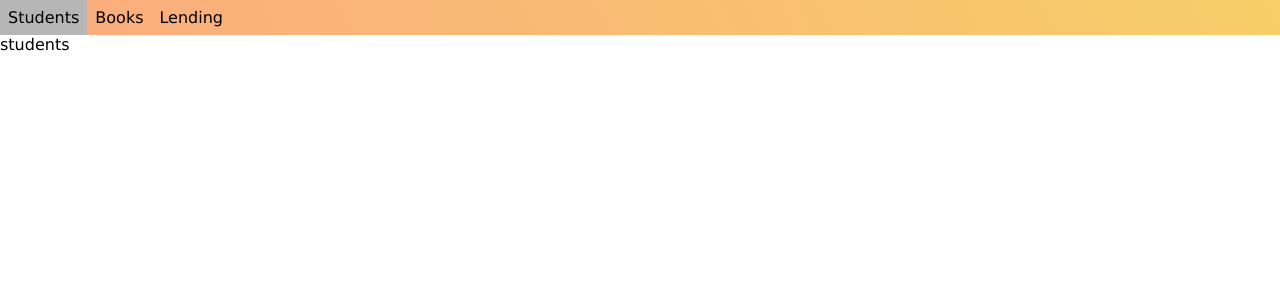
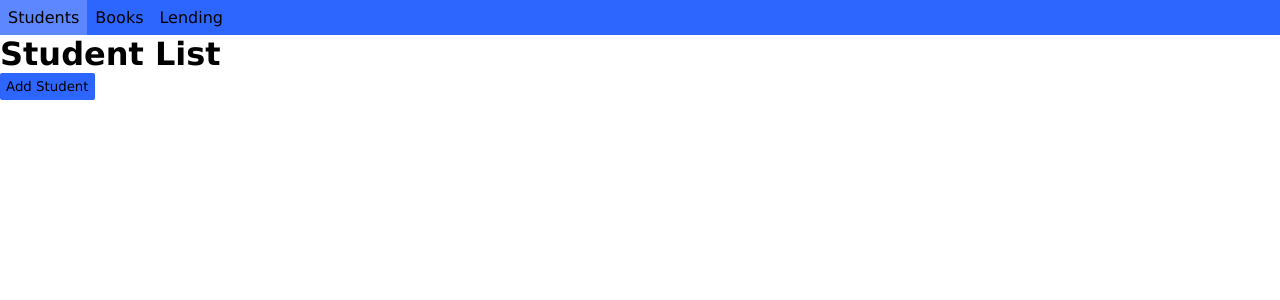
Before and after one commit to Darwin073100/library-university-frontend, a React app: page / in a window 1280 px wide. Shown: the top 300 px of the page. Built offline with nearby package versions, Linux system fonts and the light colour scheme.

Commit message:
modal by student

```diff
--- /dev/null
+++ b/src/components/Button.jsx
@@ -0,0 +1,10 @@
+import React from 'react'
+import '../styles/Button.scss';
+
+function Button({style,click,text}) {
+  return (
+    <button className={`btn ${style}`} onClick={click}>{text}</button>
+  )
+}
+
+export { Button };
--- a/src/components/NavBar.jsx
+++ b/src/components/NavBar.jsx
@@ -4,7 +4,7 @@ import '../styles/NavBar.scss';
 function NavBar(){
     return(
         <>
-            <nav class="nav-bar">
+            <nav className="nav-bar">
                 <ul>
                     <li><a href="/">Students</a></li>
                     <li><a href="/books">Books</a></li>
--- /dev/null
+++ b/src/containers/StudentModal.jsx
@@ -0,0 +1,44 @@
+import React from 'react'
+import '../styles/StudentModal.scss';
+
+function StudentModal() {
+  return (
+    <>
+    <div className="modal">
+            <form action="" className="form">
+                <div className="inputs">
+                    <label htmlFor="txtId">Id</label>
+                    <input type="number" name="" id="txtId" />
+                </div>
+                <div className="inputs">
+                    <label htmlFor="txtName">Name</label>
+                    <input type="text" name="" id="txtName" />
+                </div>
+                <div className="inputs">
+                    <label htmlFor="txtNumControl">Number of Control</label>
+                    <input type="number" name="" id="txtNumControl" />
+                </div>
+                <div className="inputs">
+                    <label htmlFor="txtAddress">Address</label>
+                    <input type="text" name="" id="txtAddress" />
+                </div>
+                <div className="inputs">
+                    <label htmlFor="txtEmail">Email</label>
+                    <input type="email" name="" id="txtEmail" />
+                </div>
+                <div className="inputs">
+                    <label htmlFor="txtDate">Date Birth</label>
+                    <input type="datetime-local" name="" id="txtDate" />
+                </div>
+                <div className="inputs">
+                    <button className="btn btn-primary">Create</button>
+                    <button className="btn btn-warning">Limpiar</button>
+                    <button className="btn btn-error">Salir</button>
+                </div>
+            </form>
+        </div>
+    </>
+  )
+}
+
+export { StudentModal };
--- a/src/pages/Students.jsx
+++ b/src/pages/Students.jsx
@@ -1,9 +1,29 @@
-import React from "react";
+import React, { useState } from "react";
+import { ReactDOM } from "react-dom/client";
+import { Button } from "../components/Button";
+import { StudentModal } from "../containers/StudentModal";
+import '../styles/Student.scss';
 
 function Students(){
+    const [modal, setmodal] = useState(false);
     return(
         <>
-        students
+        {modal ?
+            <div className="toggle">
+                <StudentModal />
+            </div>
+            :
+            null
+        }
+        <div className="content">
+            <h1>Student List</h1>
+            <Button
+                style='btn-primary'
+                text='Add Student'
+                click={()=> setmodal(!modal)}
+            />
+
+        </div>
         </>
     )
 }
--- /dev/null
+++ b/src/styles/Button.scss
@@ -0,0 +1,38 @@
+@import "./vars.scss";
+
+.btn {
+  padding: 6px;
+  border: none;
+  border-radius: 2px;
+}
+
+.btn-primary {
+  background: var(--color-primary);
+}
+.btn-primary:hover {
+  background: var(--color-primary-hover);
+}
+.btn-primary:active {
+  background: var(--color-primary);
+}
+
+.btn-warning {
+  background: var(--color-warning);
+}
+.btn-warning:hover {
+  background: var(--color-warning-hover);
+}
+.btn-warning:active {
+  background: var(--color-warning);
+}
+
+
+.btn-error {
+  background: var(--color-error);
+}
+.btn-error:hover {
+  background: var(--color-error-hover);
+}
+.btn-error:active {
+  background: var(--color-error);
+}
--- a/src/styles/NavBar.scss
+++ b/src/styles/NavBar.scss
@@ -1,7 +1,7 @@
-@import 'vars.scss';
+@import "vars.scss";
 
 .nav-bar {
-    background: var(--color-nav);
+  background: var(--color-primary);
 }
 .nav-bar ul {
   display: flex;
@@ -17,5 +17,8 @@
   padding: 8px;
 }
 .nav-bar ul li a:hover {
-    background-color: var(--color-hover);
+  background-color: var(--color-primary-hover);
 }
+.nav-bar ul li a:active {
+  background-color: var(--color-primary);
+}
--- /dev/null
+++ b/src/styles/Student.scss
@@ -0,0 +1,8 @@
+.toggle {
+  position: relative;
+}
+.content {
+  z-index: 1;
+  position: absolute;
+  width: 100%;
+}
--- /dev/null
+++ b/src/styles/StudentModal.scss
@@ -0,0 +1,26 @@
+.modal {
+  background-color: rgba(0, 0, 0, 0.384);
+  display: flex;
+  width: 100%;
+  height: 100vh;
+  z-index: 2;
+  position: absolute;
+  justify-content: center;
+  align-items: center;
+  display: none;
+}
+
+.form {
+  width: 400px;
+  height: 400px;
+  background: white;
+  border-radius: 8px;
+  padding: 8px;
+}
+.inputs {
+  padding: 8px;
+}
+.inputs input {
+  padding: 2px;
+  width: 100%;
+}
--- a/src/styles/vars.scss
+++ b/src/styles/vars.scss
@@ -1,8 +1,10 @@
 :root {
     --family: Verdana, Geneva, Tahoma, sans-serif;
-    --color-nav: linear-gradient(62deg, #fbab7e 0%, #f7ce68 100%);
-    --color-hover: #b6b6b6;
-    --color-primary: rgb(45, 101, 255);
-    --color-warning: rgb(255, 216, 45);
-    --color-error: rgb(255, 45, 45);
+    --color-nav: #2d65ff;
+    --color-primary: #2d65ff;
+    --color-primary-hover: #5c87ff;
+    --color-warning: #ffd82d;
+    --color-warning-hover: #ffec98;
+    --color-error: #ff2d2d;
+    --color-error-hover: #ff8a8a;
   }
```
Also changed, not shown: src/containers/FormStudent.jsx (deleted, +0 -9 lines), src/containers/StudentTable.jsx (added, +38 -0 lines). Lines whose indentation alone changed are shown as unchanged.
